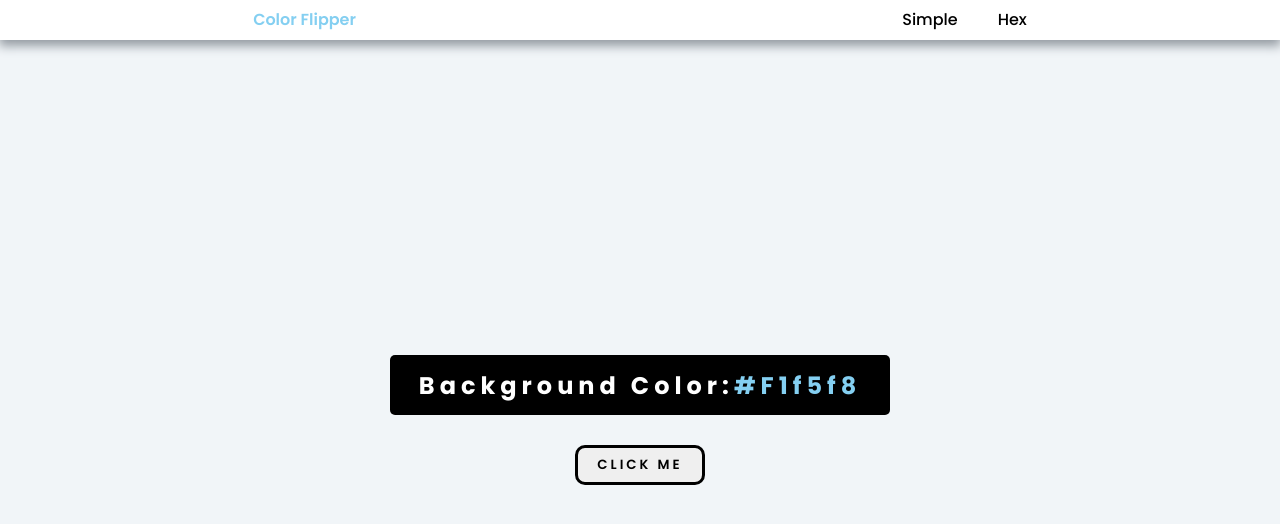
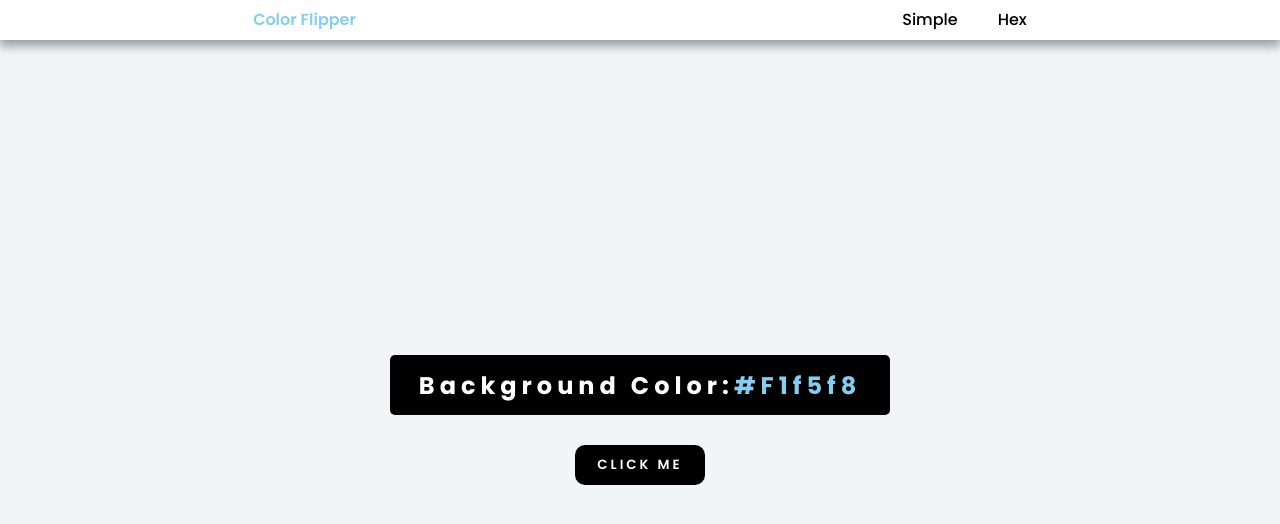
Before and after one commit to wxomi/color-flipper, a plain HTML site: page index.html in a window 1280 px wide. In both pictures the pointer is over the button "CLICK ME". Drawn offline with Linux system fonts and the light colour scheme.

Commit message:
button hover

```diff
--- a/style.css
+++ b/style.css
@@ -93,4 +93,10 @@ main{
     font-family: 'Poppins', sans-serif;
     font-weight: 600;
     letter-spacing: 3px;
+    transition: all 0.5s ease-out;
 }
+
+.btn:hover{
+    background-color: black;
+    color: white;
+}
```
